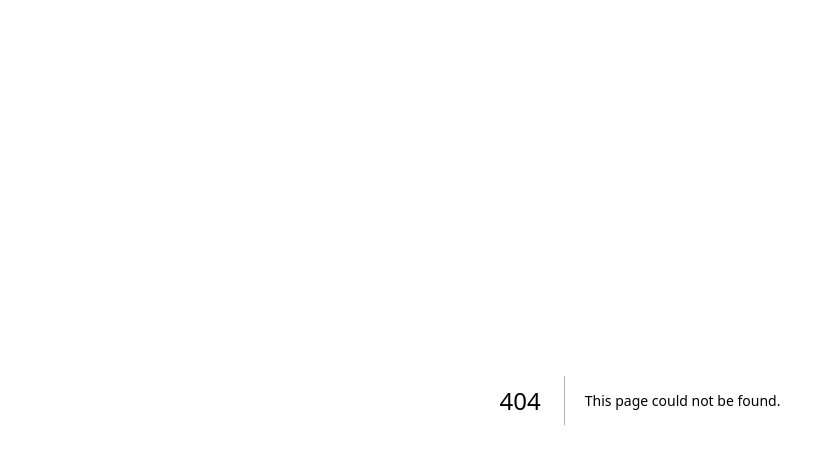
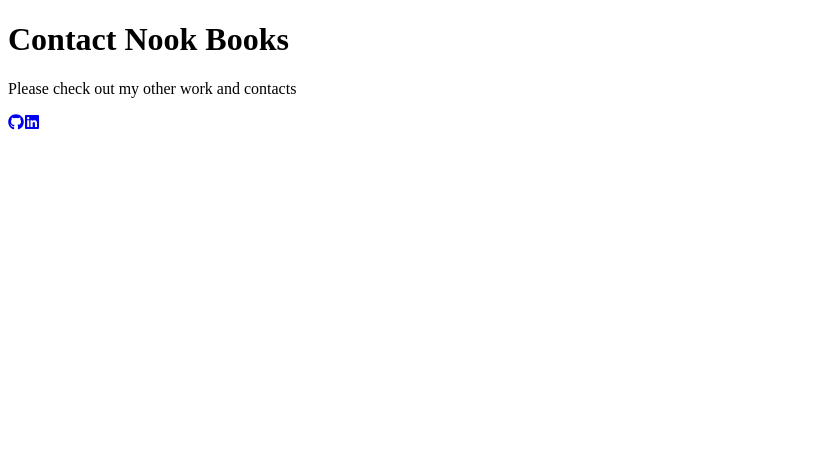
Before and after one commit to MinoshkaBocarro/nook-books, a Next.js app: page /contact in a window 1280 px wide. Before the commit this address had no page. Shown: the top 464 px of the page, without its empty margins (0-835 px from the left). Built offline with nearby package versions, Linux system fonts and the light colour scheme.

Commit message:
Add initial ContactPage

```diff
--- /dev/null
+++ b/src/pages/contact.jsx
@@ -0,0 +1,22 @@
+import { FaGithub } from "react-icons/fa";
+import { FaLinkedin } from "react-icons/fa";
+
+function ContactPage() {
+	return (
+		<>
+			<h1>Contact Nook Books</h1>
+			<p>Please check out my other work and contacts</p>
+			<a href="https://github.com/MinoshkaBocarro" target="_blank">
+				<FaGithub />
+			</a>
+			<a
+				href="https://au.linkedin.com/in/minoshka-bocarro-360275205"
+				target="_blank"
+			>
+				<FaLinkedin />
+			</a>
+		</>
+	);
+}
+
+export default ContactPage;
```
Also changed, not shown: package.json (+4 -3 lines), 1 other file (tests, documents, lock files or other folders).
